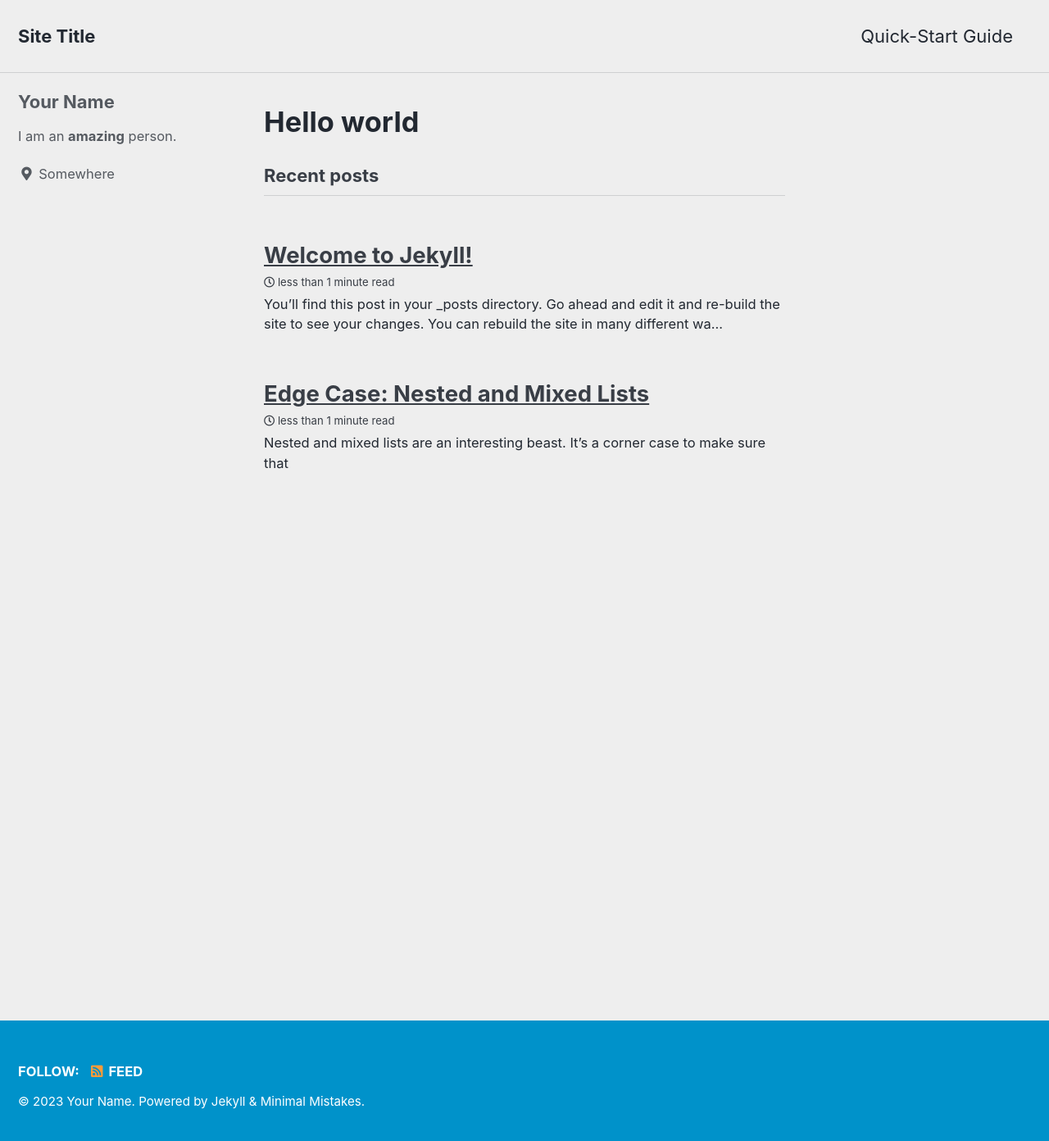
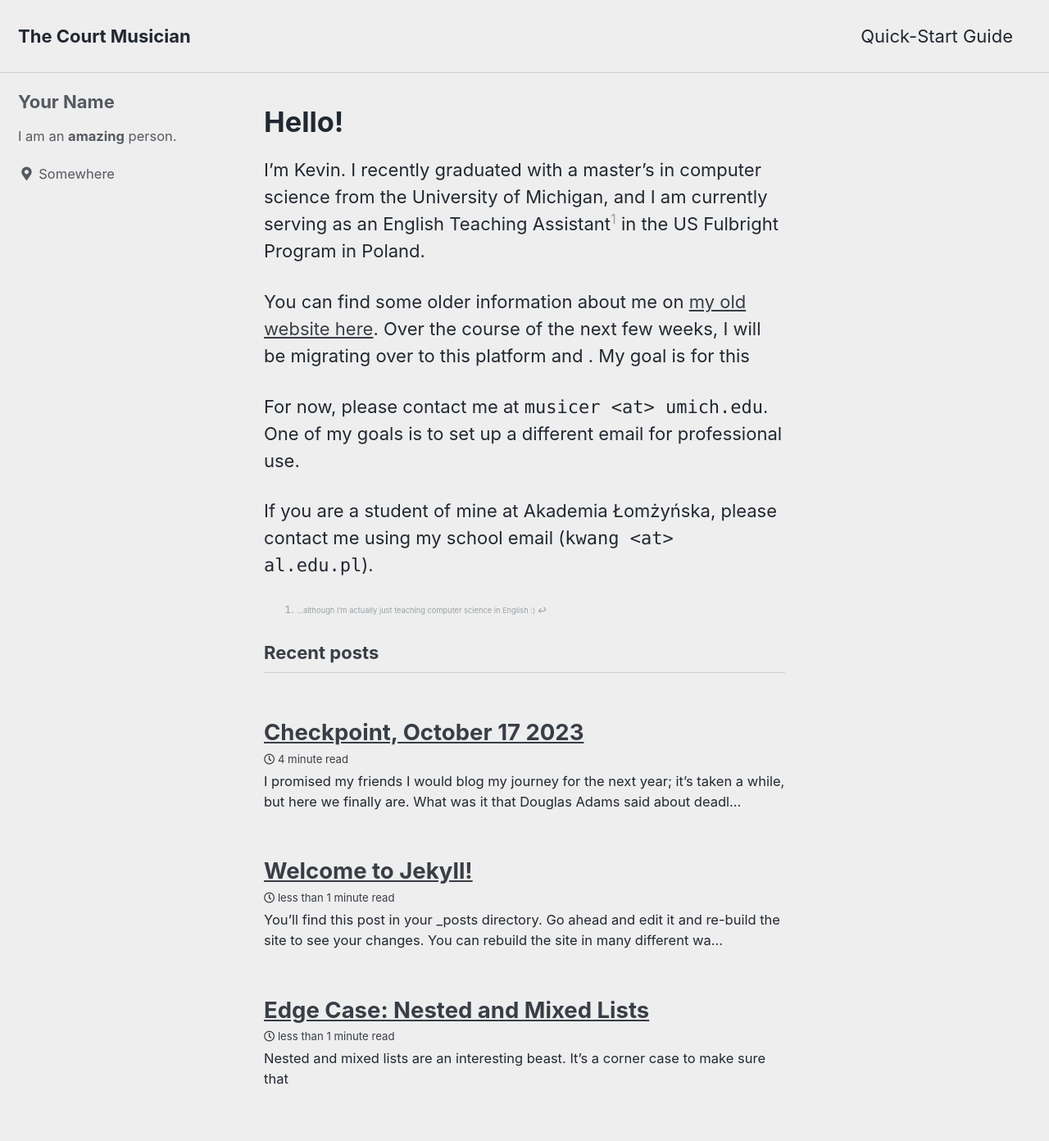
Before and after one commit to michigan-musicer/michigan-musicer.github.io, a Jekyll site: the page built from index.md, in a window 1280 px wide and 1400 px high. Shown: the top 1392 px of the window at 82% size. Built offline with Jekyll 4.4.1, drawn with Linux system fonts in a browser that asks for light colours; cached includes are drawn as plain includes; the list of posts is cut into pages by our own code; some of the changed text lies outside the part shown.

Commit message:
Intermediate commit
Messing around with more buttons and knobs, wrote one blog post,
nothing too interesting today.

```diff
--- a/Gemfile
+++ b/Gemfile
@@ -1,5 +1,3 @@
-# frozen_string_literal: true
-
 source "https://rubygems.org"
 
 gem "jekyll"
--- a/_config.yml
+++ b/_config.yml
@@ -44,11 +44,11 @@ minimal_mistakes_skin    : "air" # "default", "air", "aqua", "contrast", "dark",
 
 # Site Settings
 locale                   : "en-US"
-title                    : "Site Title"
+title                    : "The Court Musician"
 title_separator          : "-"
 subtitle                 : # site tagline that appears below site title in masthead
-name                     : "Your Name"
-description              : "An amazing website."
+name                     : "Kevin Wang"
+description              : "About page, portfolio, and blog all in one."
 url                      : # the base hostname & protocol for your site e.g. "https://mmistakes.github.io"
 baseurl                  : # the subpath of your site, e.g. "/blog"
 repository               : # GitHub username/repo-name e.g. "mmistakes/minimal-mistakes"
@@ -79,7 +79,7 @@ comments:
     reactions_enabled    : # '1' for enabled (default), '0' for disabled
     theme                : # "light" (default), "dark", "dark_dimmed", "transparent_dark", "preferred_color_scheme"
   staticman:
-    branch               : # "master"
+    branch               : # "main"
     endpoint             : # "https://{your Staticman v3 API}/v3/entry/github/"
 reCaptcha:
   siteKey                :
--- /dev/null
+++ b/_posts/2023-10-17-checkpoint-1.md
@@ -0,0 +1,39 @@
+---
+title: "Checkpoint, October 17 2023"
+header:
+  teaser: "/assets/images/500x300.png"
+categories:
+  - Checkpoint
+  - Life
+tags:
+  - checkpoint
+  - life
+  - poland
+---
+
+I promised my friends I would blog my journey for the next year; it's taken a while, but here we finally are. What was it that Douglas Adams said about deadlines?
+
+*Suggested background music:*
+
+<iframe width="560" height="315" src="https://www.youtube.com/embed/EETV2JNBhcc?si=nL0ph6x97fMPzcq0" title="YouTube video player" frameborder="0" allow="accelerometer; autoplay; clipboard-write; encrypted-media; gyroscope; picture-in-picture; web-share" allowfullscreen></iframe>
+
+&nbsp;
+
+I'm 22 years, four months, and five days old plus or minus a few hours. This past August (really this past May, but for technical reasons it's August), I graduated from a big school called Michigan in a small city called Ann Arbor. In winter you could sit under the snowy grey trees and let the flow of the Huron River soothe your ears, and in summer you could perch yourself atop a hill on North Campus and watch the reds and pinks of the sunrise paint over newly green trees. I loved it, then hated it, then loved it again until I said goodbye.
+
+In the middle of August I left the country that I'd been in for most of my life and snaked from Portugal all the way to Lithuania over the course of an exhilitaring, exhausting forty-day journey. Now I'm in a small city called Łomża two hours northeast of Warszawa, six time zones away from the Huron River[^1], where I can anticipate settling in until July of next year. From there, life is less certain.
+
+For the last few weeks, I've been asking myself what the heck I'm doing here instead of jumping into a PhD or a $100K+ tech job like most of my friends. The factual answer is that I'm an US Student Fulbright ETA (English Teaching Assistant) in Poland, and if I want my own answers I should look at the essays I submitted to get the job. But I'm teaching computer science courses instead of English, and I don't know that what I wrote a year ago is accurate anymore either.
+
+Why am I here? Why am I so far away from the people I love?
+
+I feel that I'm looking for an answer to a specific question. I can count the decades I'll have with the fingers on my two hands; I doubt I can do the same for the decades I want. My biggest fear is death, but my second-biggest fear is turning 70 and realizing I wasted my time. So the question is: with these decades, what do I want to do? What do I want to do before I go? What can I accept never experiencing, and what things are a must? I ditched music, writing, art, sport, even reading before bed to get my computer science degrees, and at the end of the day I'm just not satisfied at the prospect of spending every waking hour with an IDE open[^2]. I have no problem dedicating an honest week of work to programming; the question is what to do with the rest of the time.
+
+My hosts have been incredibly generous; I've received an electronic drawing pad and supposedly a guitar is coming soon. My laptop is a workhorse that can happily run composition software or a game engine editor. I have a left luggage in Spain with a few hundred dollars' worth of textbooks for study (all software-oriented), as well as my swimtrunks for when I have the energy to go to the local indoor swimming pool. The camera I bought for my Europe trip is sitting on my desk; the 100 GB of photos I've taken are in the cloud and ready to share once I finish writing the five or six blog posts that will accompany them. On top of all this, my job is only 20 hours a week. This will probably be one of my best opportunities to explore in my handful of decades.
+
+Still, I long for home. I want to be with my friends -- not on a Discord call but *with them*, in the same room -- laughing, teasing, telling them the things I wish I'd told them. I said my goodbyes, but I wanted to say more. I suppose it's a matter of courage, because it would be perfectly possible to withdraw and spend all my free time playing video games, doing nothing, and then come back to the United States and simply be a year behind my classmates who went directly to work. If I'm going to avoid making these next nine months a waste of time, then I'll need to be stronger. People better than me have told me that I am strong. I hope they're right.
+
+Anyway, that's where I'm at right now. My first class is in an hour. I'll keep you all posted.
+
+[^1]: It really should be seven. The sun is setting at 15:30 in December, which is completely bonkers to me. But then you could say Poland is Eastern European, and they really don't like it when you say that...
+[^2]: Nothing against the folks who are satisfied at that prospect; I do enjoy coding and I find large software ecosystems in particular fascinating. But I don't think coding by itself is enough to satisfy me.
--- /dev/null
+++ b/index.md
@@ -0,0 +1,18 @@
+---
+layout: home
+author_profile: true
+---
+
+<!-- Kevin remember that alt+Z is the word wrap toggle -->
+
+# Hello!
+
+I'm Kevin. I recently graduated with a master's in computer science from the University of Michigan, and I am currently serving as an English Teaching Assistant[^1] in the US Fulbright Program in Poland.
+
+You can find some older information about me on [my old website here](https://www.michiganmusicer.com/). Over the course of the next few weeks, I will be migrating over to this platform and . My goal is for this
+
+For now, please contact me at `musicer <at> umich.edu`. One of my goals is to set up a different email for professional use.
+
+If you are a student of mine at Akademia Łomżyńska, please contact me using my school email (`kwang <at> al.edu.pl`).
+
+[^1]: ...although I'm actually just teaching computer science in English :)
```
Also changed, not shown: _data/navigation.yml (+4 -4 lines), 7 other files.
